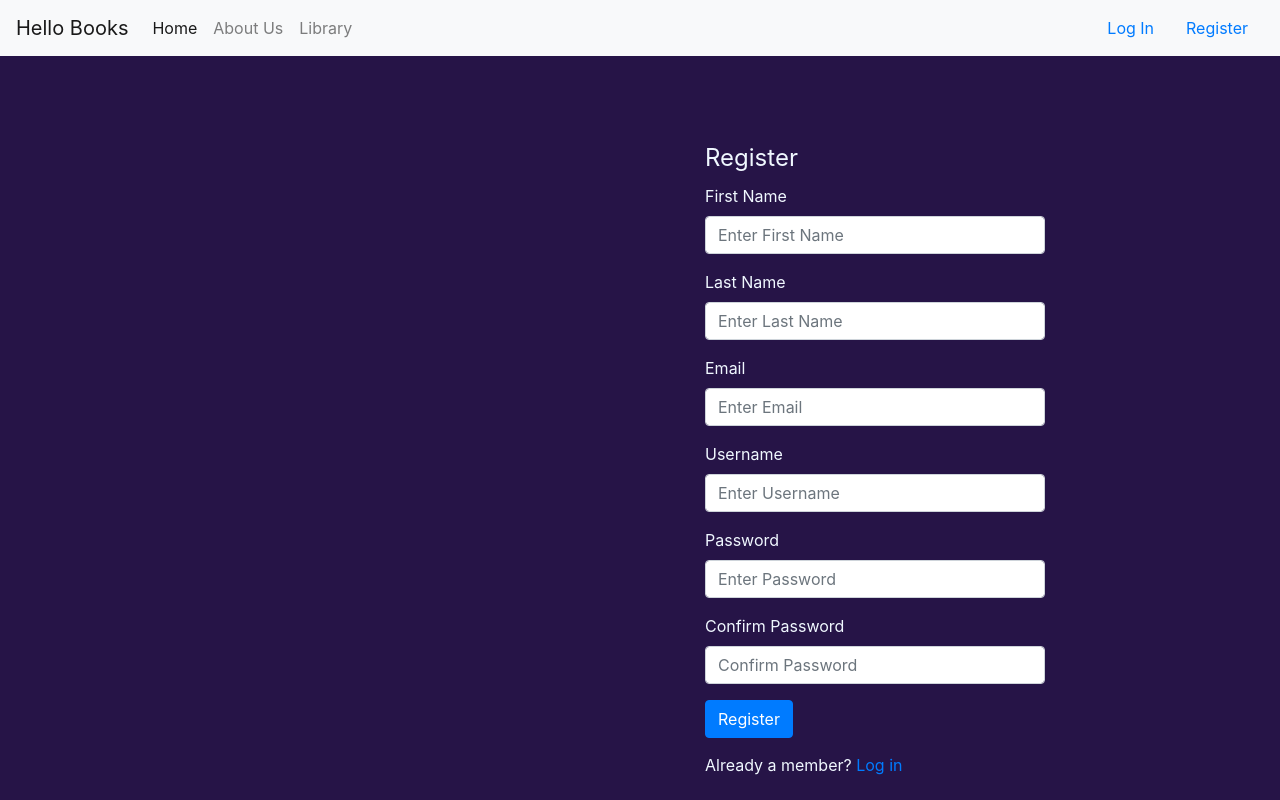
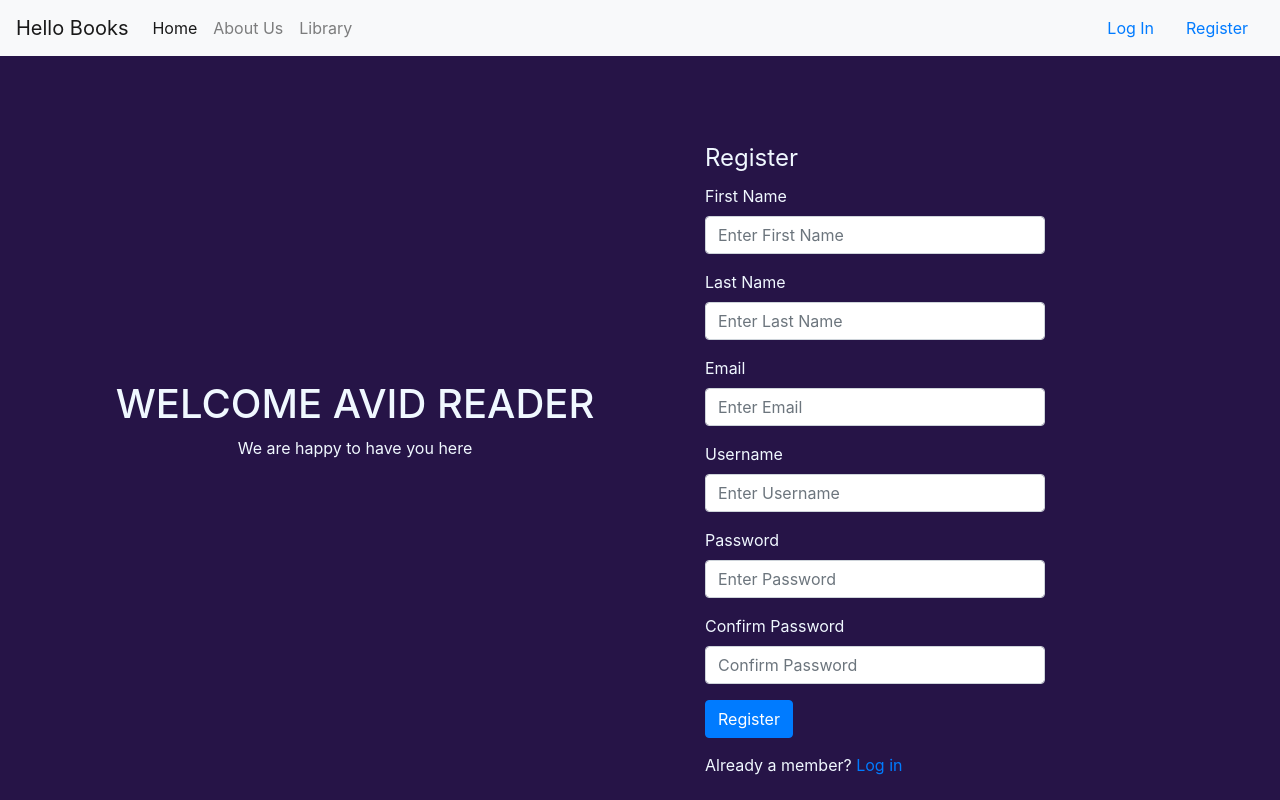
Before and after one commit to brandeddavid/Hello-Books-React, a React (Create React App) app: page /register in a window 1280 px wide. Built offline with nearby package versions, Linux system fonts and the light colour scheme.

Commit message:
[Feature]Login and register info

```diff
--- /dev/null
+++ b/src/components/auth/login/login.css
@@ -0,0 +1,3 @@
+.login-left{
+    margin-top: 300px;
+}
--- a/src/components/auth/login/login.jsx
+++ b/src/components/auth/login/login.jsx
@@ -1,6 +1,7 @@
 import React, { Component } from "react";
 import { Redirect, Link } from "react-router-dom";
 import IndexNav from "../../navbars/indexnav";
+import "./login.css";
 import "../../../static/css/forms.css";
 import "../../../static/css/main.css";
 
@@ -34,7 +35,10 @@ class Login extends Component {
         <IndexNav />
         <div className="container">
           <div className="row">
-            <div className="col-md-6 login-left" />
+            <div className="col-md-6 login-left text-center">
+              <h1>WELCOME AVID READER</h1>
+              <p>We are happy to have you here</p>
+            </div>
             <div className="col-md-6">
               <div className="login-form">
                 <legend>Login</legend>
--- /dev/null
+++ b/src/components/auth/register/register.css
@@ -0,0 +1,3 @@
+.register-left {
+  margin-top: 300px;
+}
--- a/src/components/auth/register/register.jsx
+++ b/src/components/auth/register/register.jsx
@@ -3,6 +3,7 @@ import { Redirect, Link } from "react-router-dom";
 import IndexNav from "../../navbars/indexnav";
 import "../../../static/css/forms.css";
 import "../../../static/css/main.css";
+import "./register.css";
 import { registerUser } from "../../../utils/api";
 
 class Register extends Component {
@@ -35,7 +36,10 @@ class Register extends Component {
         <IndexNav />
         <div className="container">
           <div className="row">
-            <div className="col-md-6" />
+            <div className="col-md-6 register-left text-center">
+              <h1>WELCOME AVID READER</h1>
+              <p>We are happy to have you here</p>
+            </div>
             <div className="col-md-6">
               <div className="registration-form">
                 <legend>Register</legend>
@@ -84,9 +88,7 @@ class Register extends Component {
                   <div className="form-group">
                     <label htmlFor="email">Email</label>
                     <div className="error">
-                      {this.props.regErrors.email
-                        ? "Invalid Email"
-                        : ""}
+                      {this.props.regErrors.email ? "Invalid Email" : ""}
                     </div>
                     <input
                       type="email"
```
